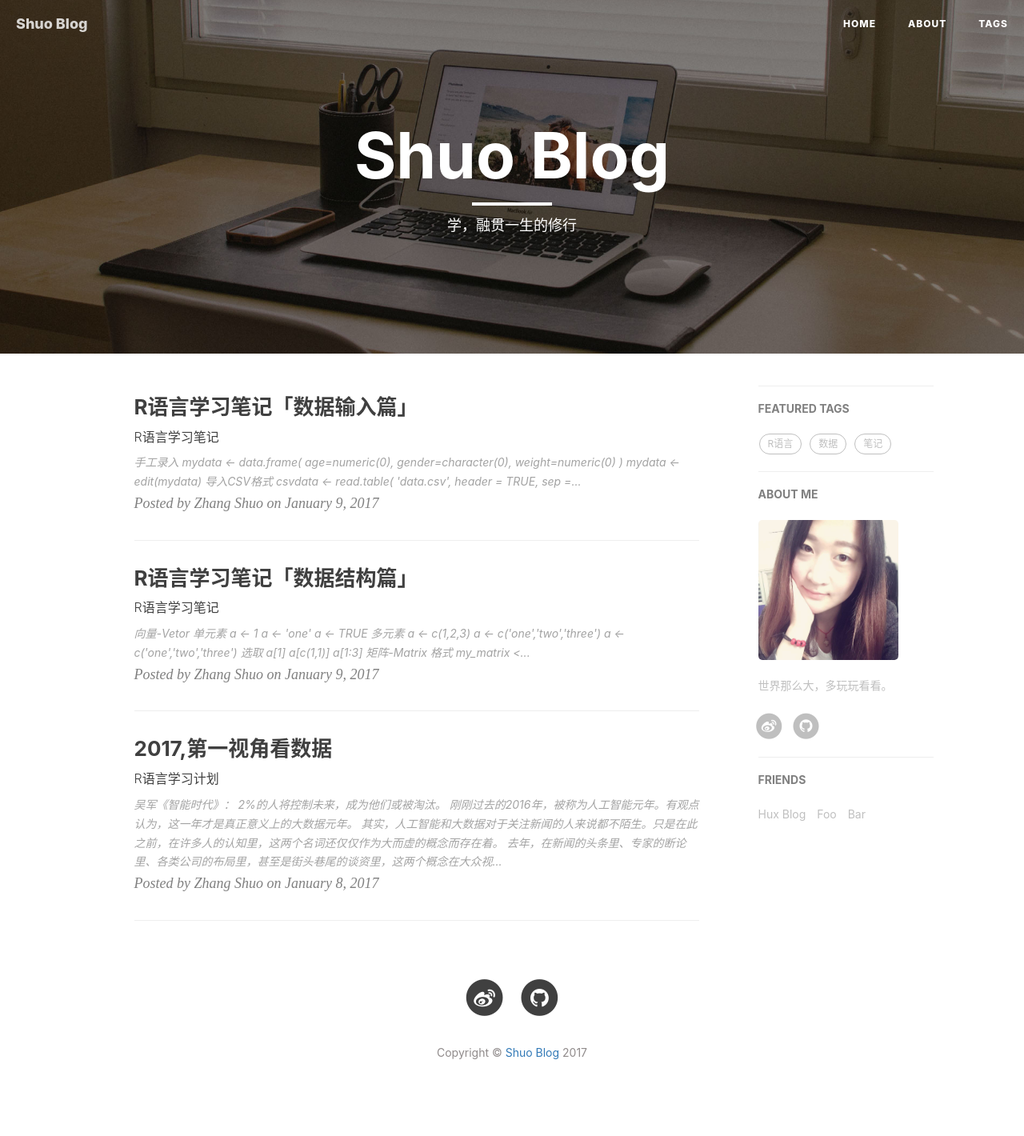
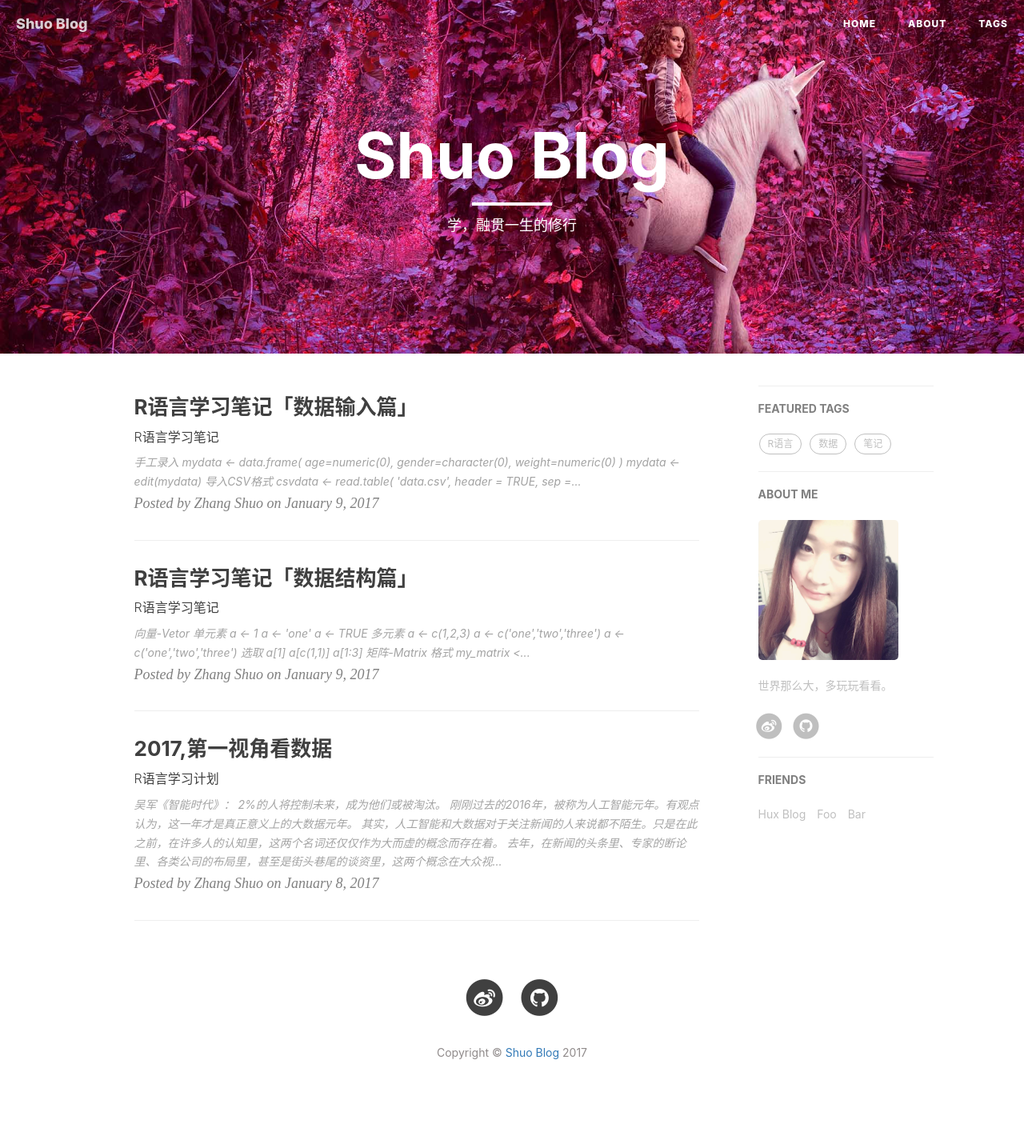
Before and after one commit to xuzhixun/xuzhixun.github.io, a Jekyll site: the page built from index.html, in a window 1280 px wide. Shown: the whole page at 80% size. Built offline with Jekyll 4.4.1, drawn with Linux system fonts in a browser that asks for light colours; nearby versions of some CDN libraries; the list of posts is cut into pages by our own code; comment, search, counter and statistics services are not loaded.

Commit message:
Update _config.yml

```diff
--- a/_config.yml
+++ b/_config.yml
@@ -1,7 +1,7 @@
 # Site settings
 title: Shuo Blog
 SEOTitle: 张硕的博客 | Shuo Blog
-header-img: img/home-bg-o.jpg
+header-img: img/horse.jpg
 email: iszhangshuo@outlook.com
 description: "这里是张硕的个人博客"
 keyword: "张硕,@zhangshuo,张硕的博客,博客,个人网站,互联网,产品,产品经理"
```
